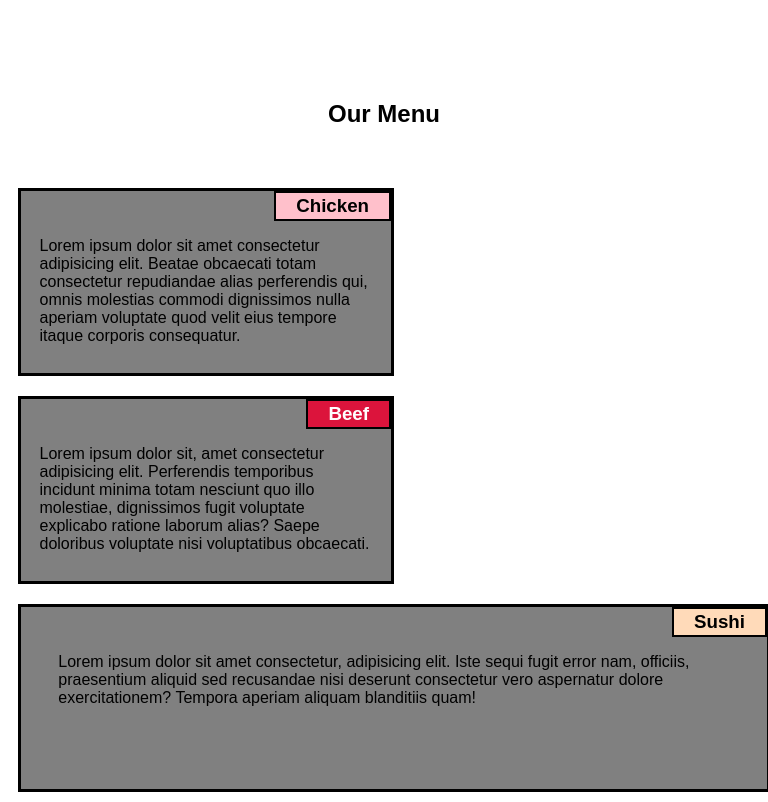
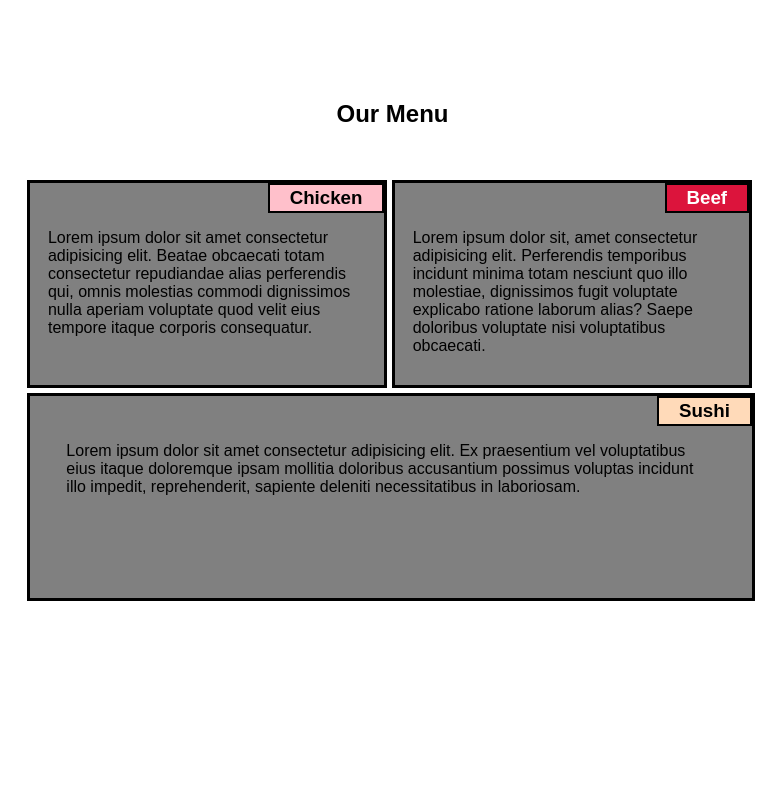
Before and after one commit to mkmkaksl/Coursera-HTML-CSS, a plain HTML site: page Module2/index.html in a window 768 px wide. Drawn offline with Linux system fonts and the light colour scheme.

Commit message:
Finished Module 2

```diff
--- a/Module2/index.html
+++ b/Module2/index.html
@@ -13,7 +13,6 @@
     </header>
     <main class="row">
         <div class="col-lg-4 col-md-6 col-sm-12 sections">
-
             <h3 id="title1">Chicken</h3>
             <p>Lorem ipsum dolor sit amet consectetur adipisicing elit. Beatae obcaecati totam consectetur repudiandae alias perferendis qui, omnis molestias commodi dignissimos nulla aperiam voluptate quod velit eius tempore itaque corporis consequatur.</p>
         </div>
@@ -23,7 +22,7 @@
         </div>
         <div class="col-lg-4 col-md-12 col-sm-12 sections">
             <h3 id="title3">Sushi</h3>
-            <p>Lorem ipsum dolor sit amet consectetur, adipisicing elit. Iste sequi fugit error nam, officiis, praesentium aliquid sed recusandae nisi deserunt consectetur vero aspernatur dolore exercitationem? Tempora aperiam aliquam blanditiis quam!</p>
+            <p>Lorem ipsum dolor sit amet consectetur adipisicing elit. Ex praesentium vel voluptatibus eius itaque doloremque ipsam mollitia doloribus accusantium possimus voluptas incidunt illo impedit, reprehenderit, sapiente deleniti necessitatibus in laboriosam.</p>
         </div>
     </main>
 </body>
--- a/Module2/main.css
+++ b/Module2/main.css
@@ -1,9 +1,12 @@
+body {
+    margin-left: 25px;
+}
 
 p {
     margin-right: auto;
     margin-left: auto;
     width: 90%;
-    height: 120px;
+    height: 140px;
     overflow: hidden;
 }
 .row {
@@ -20,10 +23,10 @@ p {
         float: left;
     }
     .col-md-6 {
-        width: 50%;
+        width: 49%;
     }
     .col-md-12 {
-        width: 100%;
+        width: 99%;
     }
 }
 @media (max-width: 767px) {
@@ -42,7 +45,8 @@ p {
     border: 3px solid black;
     position: relative;
     padding-top: 30px;
-    margin: 10px;
+    margin: 0.31%;
+
 }
 #title1 {
     background-color: pink;
```
